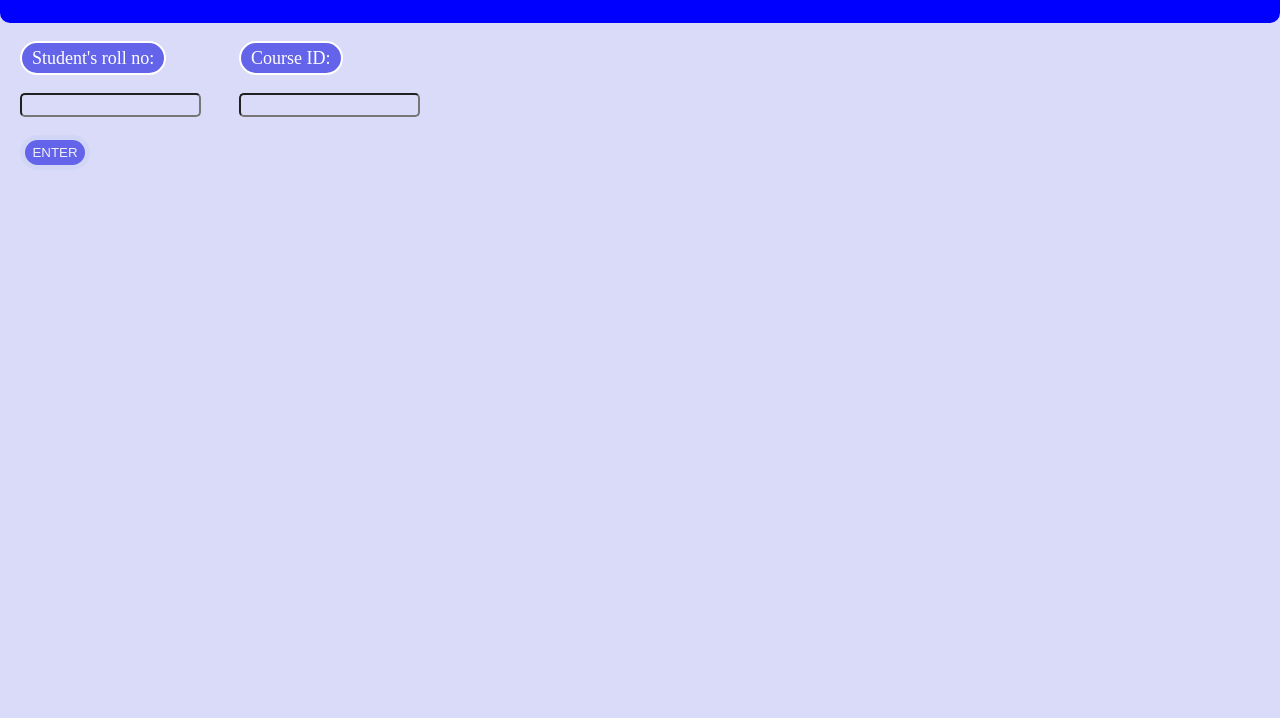
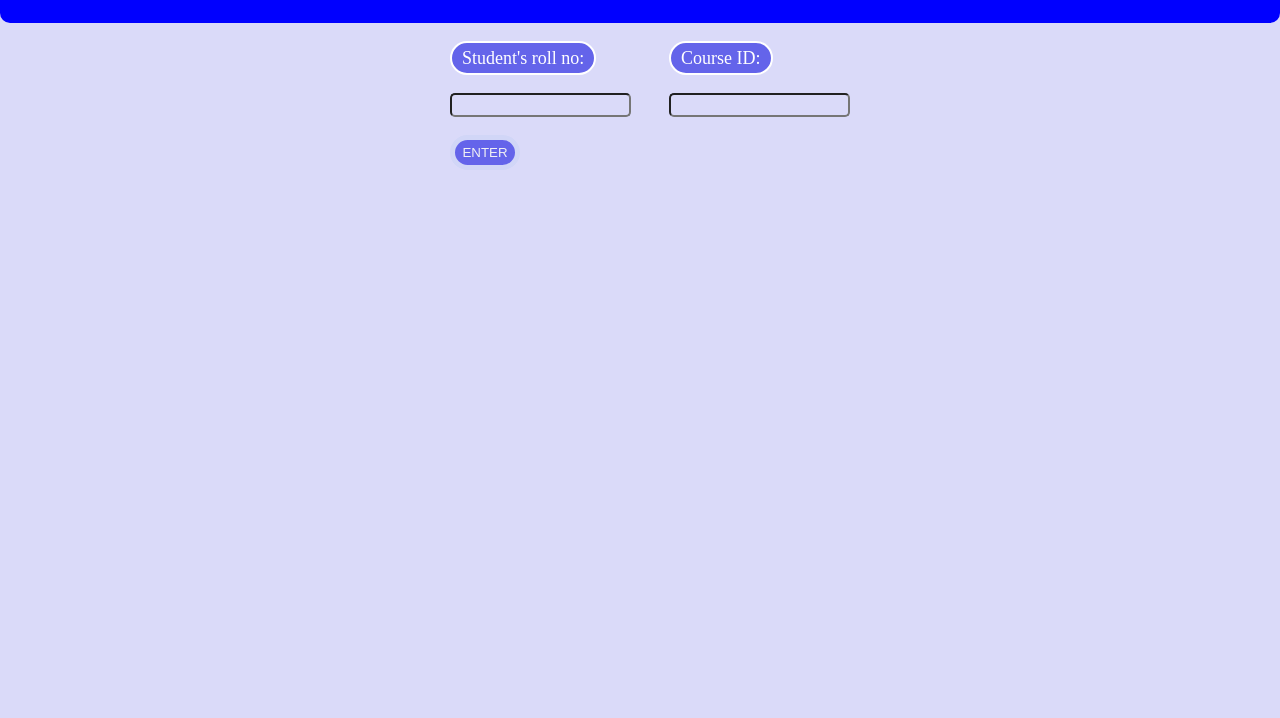
Before and after one commit to MysticalMist123/DBMS_PROJECT, a website: page public/prof_dashboard/index.html in a window 1280 px wide. Shown: the part 82-800 px from the top of the page. Drawn offline with Linux system fonts and the light colour scheme; files that its build step writes are made by us from their sources; files whose address does not match are found by name.

Commit message:
css completed

```diff
--- a/public/prof_dashboard/index.css
+++ b/public/prof_dashboard/index.css
@@ -35,6 +35,8 @@ body{
 
 #body{
     margin-left: 20px;
+    display: flex;
+    justify-content: center;
 }
 
 .labels{
--- a/public/prof_dashboard/index.html
+++ b/public/prof_dashboard/index.html
@@ -15,6 +15,7 @@
     </div>
     <br>
     <div id="body">
+        <div>
             <div id="queries">
                 <div>
                     <div class="labels">Student's roll no: </div>
@@ -80,7 +81,7 @@
                 </form>
                 <div id="save_stu_area"><button id="save_stu_button">SAVE</button></div>
             </div>
-
+        </div>
     </div>
 </body>
 </html>
```
Lines whose indentation alone changed are shown as unchanged.
